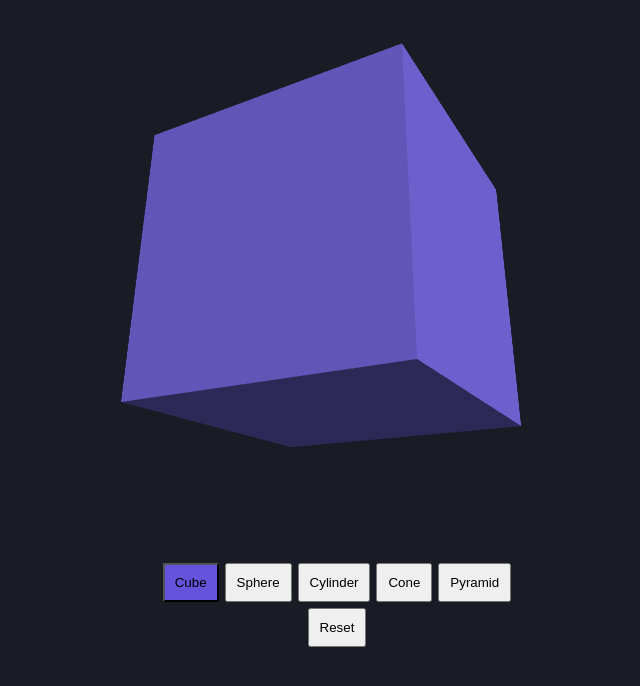
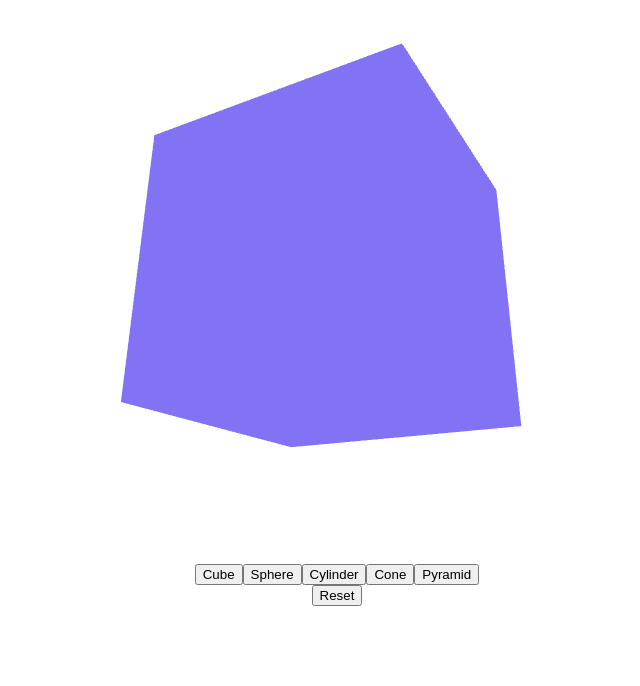
Before and after one commit to K-BIDDOLIYA/Geomini, a website: page src/index.html in a window 1280 px wide. Shown: the whole page, without its empty margins (303-943 px from the left). Drawn offline with Linux system fonts and the light colour scheme; animation ran at ten frames a second.

Commit message:
made it shorter

```diff
--- a/src/index.html
+++ b/src/index.html
@@ -1,139 +1,23 @@
 <!doctype html>
-<html>
-<head>
-<meta name="viewport" content="width=device-width,initial-scale=1">
-<style>
-body{margin:0;background:#191c24;color:white;font:14px Arial}
-canvas{width:100%;height:70vh;display:block;touch-action:none}
-button{padding:10px;margin:3px}
-</style>
-</head>
-<body>
-<canvas id="v"></canvas>
-<center><div id="buttons"></div><button id="reset">Reset</button></center>
+<style>body{margin:0}canvas{width:100%;height:70vh;touch-action:none}</style>
+<canvas id="v"></canvas><center><div id="buttons"></div><button id="reset">Reset</button></center>
 <script>
-const canvas=document.querySelector('#v'),gl=canvas.getContext('webgl');
-if(!gl)throw Error('WebGL unavailable');
+const c=document.querySelector('#v'),g=c.getContext('webgl'),S={},N=32;const vs='attribute vec3 p;uniform mat4 m,q;void main(){gl_Position=q*m*vec4(p,1.);}';const fs='precision mediump float;void main(){gl_FragColor=vec4(.51,.45,.96,1.);}';function sh(t,s){let a=g.createShader(t);g.shaderSource(a,s);g.compileShader(a);return a}
+let P=g.createProgram();g.attachShader(P,sh(g.VERTEX_SHADER,vs));g.attachShader(P,sh(g.FRAGMENT_SHADER,fs));g.linkProgram(P);g.useProgram(P)
 
-const vs=`attribute vec3 p;attribute vec3 n;uniform mat4 m;uniform mat4 pr;varying float shade;void main(){vec3 N=normalize(mat3(m)*n);shade=.35+.65*max(dot(N,normalize(vec3(.5,.8,1.))),0.);gl_Position=pr*m*vec4(p,1.);}`;
-const fs=`precision mediump float;varying float shade;void main(){gl_FragColor=vec4(vec3(.51,.45,.96)*shade,1.);}`;
+function tri(k,a,b,d){(S[k]??=[]).push(...a,...b,...d)}function quad(k,a,b,d,e){tri(k,a,b,d);tri(k,a,d,e)}
 
-function shader(type,src){
- const s=gl.createShader(type);
- gl.shaderSource(s,src);gl.compileShader(s);
- if(!gl.getShaderParameter(s,gl.COMPILE_STATUS))throw Error(gl.getShaderInfoLog(s));
- return s;
-}
-const program=gl.createProgram();
-gl.attachShader(program,shader(gl.VERTEX_SHADER,vs));
-gl.attachShader(program,shader(gl.FRAGMENT_SHADER,fs));
-gl.linkProgram(program);
-if(!gl.getProgramParameter(program,gl.LINK_STATUS))throw Error(gl.getProgramInfoLog(program));
-gl.useProgram(program);
+let V=[[-1,-1,-1],[1,-1,-1],[1,1,-1],[-1,1,-1],[-1,-1,1],[1,-1,1],[1,1,1],[-1,1,1]];S.Cube=[];[[0,3,2,1],[4,5,6,7],[0,1,5,4],[3,7,6,2],[0,4,7,3],[1,2,6,5]].forEach(f=>quad('Cube',...f.map(i=>V[i])));
 
-const shapes={};
-function add(name,A,B,C){
- const u=B.map((v,i)=>v-A[i]),w=C.map((v,i)=>v-A[i]);
- let n=[u[1]*w[2]-u[2]*w[1],u[2]*w[0]-u[0]*w[2],u[0]*w[1]-u[1]*w[0]];
- const l=Math.hypot(...n)||1;n=n.map(v=>v/l);
- (shapes[name]??=[]).push(...A,...n,...B,...n,...C,...n);
-}
-function quad(name,a,b,c,d){add(name,a,b,c);add(name,a,c,d)}
-const V=[[-1,-1,-1],[1,-1,-1],[1,1,-1],[-1,1,-1],[-1,-1,1],[1,-1,1],[1,1,1],[-1,1,1]];
-shapes.Cube=[];
-[[0,3,2,1],[4,5,6,7],[0,1,5,4],[3,7,6,2],[0,4,7,3],[1,2,6,5]].forEach(f=>quad('Cube',...f.map(i=>V[i])));
+let B=[[-1,-1,-1],[1,-1,-1],[1,-1,1],[-1,-1,1]];for(let i=0;i<N;i++){let t=i*2*Math.PI/N,u=(i+1)*2*Math.PI/N;let pt=(r,y,a)=>[r*Math.cos(a),y,r*Math.sin(a)],a=pt(.8,-1,t),b=pt(.8,-1,u),d=pt(.8,1,u),e=pt(.8,1,t),A=pt(1,-1,t),C=pt(1,-1,u);quad('Cylinder',a,b,d,e);tri('Cylinder',[0,-1,0],b,a);tri('Cylinder',[0,1,0],e,d);tri('Cone',A,C,[0,1,0]);tri('Cone',[0,-1,0],C,A);tri('Pyramid',B[i%4],B[(i+1)%4],[0,1,0]);let F=(p,q)=>[Math.sin(p)*Math.cos(q),Math.cos(p),Math.sin(p)*Math.sin(q)];for(let j=0;j<16;j++){let p=j*Math.PI/16,q=(j+1)*Math.PI/16;quad('Sphere',F(p,t),F(p,u),F(q,u),F(q,t))}}for(let i=1;i<3;i++)tri('Pyramid',B[0],B[i],B[i+1]);
 
-const N=32;
-for(let i=0;i<N;i++){
- const t=i*2*Math.PI/N,u=(i+1)*2*Math.PI/N;
- const point=(r,y,a)=>[r*Math.cos(a),y,r*Math.sin(a)];
- const A=point(1,-1,t),B=point(1,-1,u);
- const C=point(1,1,u),D=point(1,1,t);
- quad('Cylinder',A,B,C,D);
- add('Cylinder',[0,-1,0],B,A);
- add('Cylinder',[0,1,0],D,C);
- const tip=[0,1,0],base=[0,-1,0];
- add('Cone',A,B,tip);
- add('Cone',base,B,A);
- const apex=[0,1,0];
- add('Pyramid',A,B,apex);
-}
-for(let i=0;i<N;i++){
- const t=i*2*Math.PI/N,u=(i+1)*2*Math.PI/N;
- for(let j=0;j<16;j++){
-  const p=j*Math.PI/16,q=(j+1)*Math.PI/16;
-  const pt=(a,b)=>[Math.sin(a)*Math.cos(b),Math.cos(a),Math.sin(a)*Math.sin(b)];
-  quad('Sphere',pt(p,t),pt(p,u),pt(q,u),pt(q,t));
- }
-}
-const base=[[-1,-1,-1],[1,-1,-1],[1,-1,1],[-1,-1,1]];
-for(let i=0;i<4;i++)add('Pyramid',base[0],base[i],base[(i+1)%4]);
+const pos=g.getAttribLocation(P,'p'),buf=g.createBuffer(),ml=g.getUniformLocation(P,'m'),ql=g.getUniformLocation(P,'q');g.bindBuffer(g.ARRAY_BUFFER,buf);g.enableVertexAttribArray(pos);g.vertexAttribPointer(pos,3,g.FLOAT,false,0,0);
 
-const pos=gl.getAttribLocation(program,'p'),norm=gl.getAttribLocation(program,'n');
-const buffer=gl.createBuffer();
-gl.bindBuffer(gl.ARRAY_BUFFER,buffer);
-gl.enableVertexAttribArray(pos);gl.vertexAttribPointer(pos,3,gl.FLOAT,false,24,0);
-gl.enableVertexAttribArray(norm);gl.vertexAttribPointer(norm,3,gl.FLOAT,false,24,12);
+let name='Cube',rx=.4,ry=.5,drag=false,x=0,y=0;function select(n){name=n;g.bindBuffer(g.ARRAY_BUFFER,buf);g.bufferData(g.ARRAY_BUFFER,new Float32Array(S[n]),g.STATIC_DRAW)}
+'Cube Sphere Cylinder Cone Pyramid'.split(' ').forEach(n=>{let b=document.createElement('button');b.textContent=n;b.onclick=()=>select(n);buttons.append(b)});
 
-const mLoc=gl.getUniformLocation(program,'m'),prLoc=gl.getUniformLocation(program,'pr');
-let current='Cube',rx=.4,ry=.5,drag=false,x=0,y=0;
+reset.onclick=()=>rx=ry=0
+c.onpointerdown=e=>{drag=true;x=e.clientX;y=e.clientY;};c.onpointerup=()=>drag=false;c.onpointermove=e=>{if(drag){ry+=(e.clientX-x)*.01;rx+=(e.clientY-y)*.01;x=e.clientX;y=e.clientY}};
 
-function select(name){
- current=name;
- document.querySelectorAll('[data-s]').forEach(b=>b.style.background=b.textContent===name?'#6554db':'');
-}
-for(const name of ['Cube','Sphere','Cylinder','Cone','Pyramid']){
- const b=document.createElement('button');
- b.textContent=name;b.dataset.s='';
- b.onclick=()=>select(name);
- document.querySelector('#buttons').append(b);
-}
-document.querySelector('#reset').onclick=()=>{rx=ry=0};
-canvas.onpointerdown=e=>{drag=true;x=e.clientX;y=e.clientY;canvas.setPointerCapture(e.pointerId)};
-canvas.onpointerup=canvas.onpointercancel=()=>drag=false;
-canvas.onpointermove=e=>{
- if(!drag)return;
- ry+=(e.clientX-x)*.01;rx+=(e.clientY-y)*.01;
- x=e.clientX;y=e.clientY;
-};
-
-function resize(){
- const w=canvas.clientWidth,h=canvas.clientHeight,d= Math.min(devicePixelRatio,2);
- if(canvas.width!==Math.round(w*d)||canvas.height!==Math.round(h*d)){
-  canvas.width=Math.round(w*d);canvas.height=Math.round(h*d);
- }
- gl.viewport(0,0,canvas.width,canvas.height);
-}
-function render(){
- resize();
- gl.enable(gl.DEPTH_TEST);
- gl.clearColor(.098,.11,.14,1);
- gl.clear(gl.COLOR_BUFFER_BIT|gl.DEPTH_BUFFER_BIT);
- const sx=Math.sin(rx),cx=Math.cos(rx),sy=Math.sin(ry),cy=Math.cos(ry);
- const m=new Float32Array([
-    cy,sx*sy,cx*sy,0,
-    0,cx,-sx,0,
-    -sy,sx*cy,cx*cy,0,
-    0,0,-5,1
-    ]);
- const f=1/Math.tan(Math.PI/8),asp=canvas.width/canvas.height;
-const near=.1,far=100;
-const pr=new Float32Array([
- f/asp,0,0,0,
- 0,f,0,0,
- 0,0,-(far+near)/(far-near),-1,
- 0,0,-2*far*near/(far-near),0
-]);
- gl.uniformMatrix4fv(mLoc,false,m);
- gl.uniformMatrix4fv(prLoc,false,pr);
- gl.bindBuffer(gl.ARRAY_BUFFER,buffer);
- gl.bufferData(gl.ARRAY_BUFFER,new Float32Array(shapes[current]),gl.STATIC_DRAW);
- gl.vertexAttribPointer(pos,3,gl.FLOAT,false,24,0);
- gl.vertexAttribPointer(norm,3,gl.FLOAT,false,24,12);
- gl.drawArrays(gl.TRIANGLES,0,shapes[current].length/6);
- requestAnimationFrame(render);
-}
-select('Cube');render();
+function draw(){let w=c.clientWidth,h=c.clientHeight,d=Math.min(devicePixelRatio,2);if(c.width!==w*d||c.height!==h*d){c.width=w*d;c.height=h*d}g.viewport(0,0,c.width,c.height);g.enable(g.DEPTH_TEST);g.clear(g.COLOR_BUFFER_BIT|g.DEPTH_BUFFER_BIT);let a=Math.sin(rx),b=Math.cos(rx),u=Math.sin(ry),v=Math.cos(ry);g.uniformMatrix4fv(ml,false,new Float32Array([v,a*u,b*u,0,0,b,-a,0,-u,a*v,b*v,0,0,0,-5,1]));let f=1/Math.tan(Math.PI/8),r=c.width/c.height,n=.1,z=100;g.uniformMatrix4fv(ql,false,new Float32Array([f/r,0,0,0,0,f,0,0,0,0,-(z+n)/(z-n),-1,0,0,-2*z*n/(z-n),0]));g.drawArrays(g.TRIANGLES,0,S[name].length/3);requestAnimationFrame(draw)}select(name);draw()
 </script>
-</body>
-</html>
```
Also changed, not shown: dist/index.html, dist/uri.txt.
